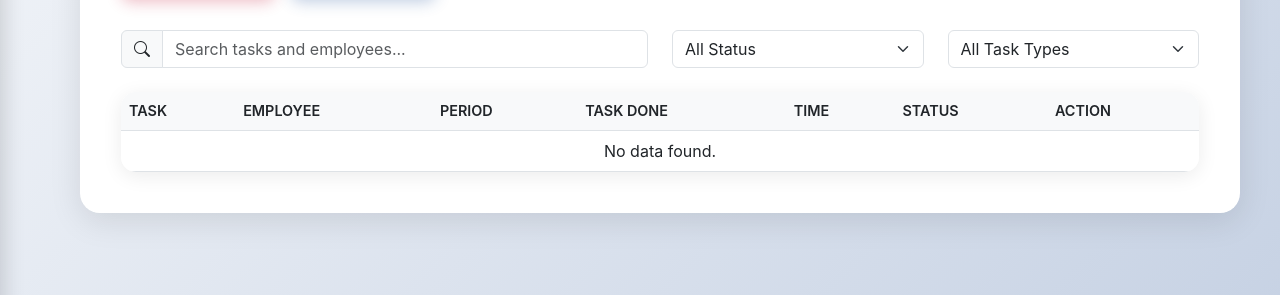
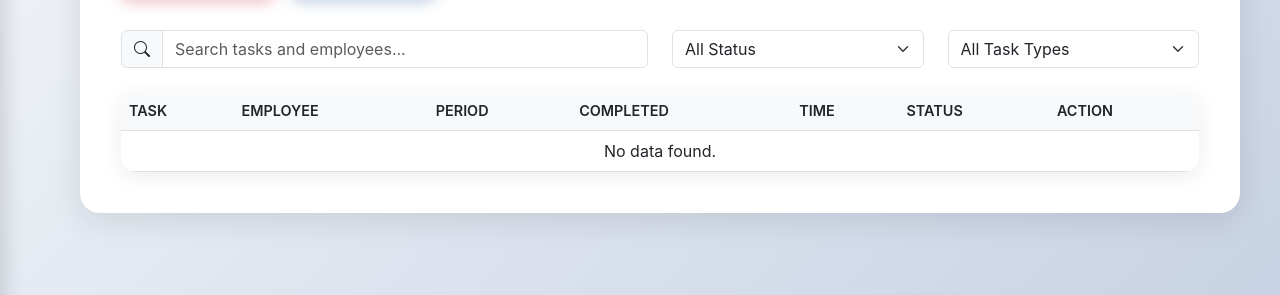
Before and after one commit to Enggal0/tama_kp, a PHP site: page /admin/report.php in a window 1280 px wide. Shown: the part 327-622 px from the top of the page. Run offline with PHP 8.4, Linux system fonts and the light colour scheme; data that the repository does not hold is empty; some libraries are stand-ins or nearby versions.

Commit message:
Update table headers for clarity: rename 'WO Completed' to 'Total Completed' in dashboard and 'Task Done' to 'Completed' in report.

```diff
--- a/admin/dashboard.php
+++ b/admin/dashboard.php
@@ -216,7 +216,7 @@
                                     <th>Employee</th>
                                     <th>Period</th>
                                     <th>Target</th>
-                                    <th>WO Completed</th>
+                                    <th>Total Completed</th>
                                 </tr>
                             </thead>
                             <tbody>
--- a/admin/report.php
+++ b/admin/report.php
@@ -208,7 +208,7 @@
                                     <th>Task</th>
                                     <th>Employee</th>
                                     <th>Period</th>
-                                    <th>Task Done</th>
+                                    <th>Completed</th>
                                     <th>Time</th>
                                     <th>Status</th>
                                     <th>Action</th>
```
